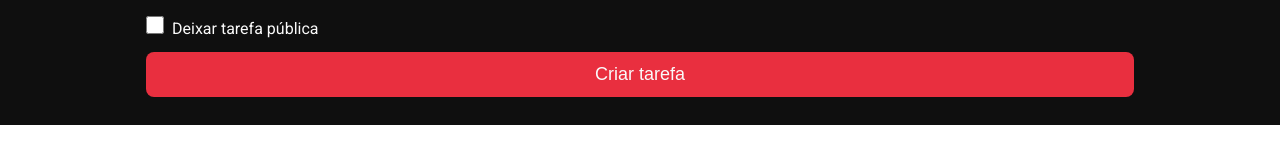
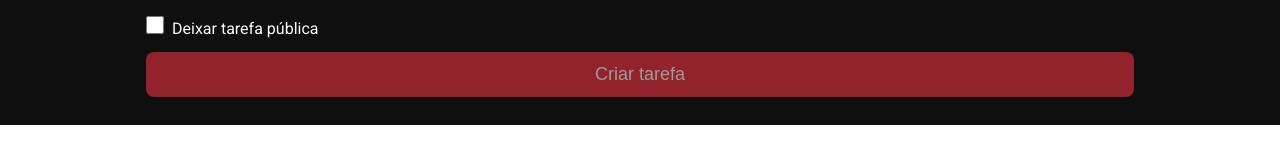
Before and after one commit to thiagodnt/dev-tasks, a Next.js app: page /dashboard in a window 1280 px wide. Shown: the part 332-479 px from the top of the page. Built offline with nearby package versions, Linux system fonts and the light colour scheme; no server answers; the database is empty; sample sign-in values are in the browser's storage.

Commit message:
feat: desabilitar botão de submit da tarefa se input estiver vazio

```diff
--- a/pages/dashboard/dashboard.module.css
+++ b/pages/dashboard/dashboard.module.css
@@ -50,8 +50,13 @@
 	transition: all 0.4s;
 }
 
-.button:hover {
+.button:hover:not(:disabled) {
 	background-color: hsl(355, 81%, 45%);
+}
+
+.button:disabled {
+	cursor: not-allowed;
+	opacity: 0.6;
 }
 
 .taskContainer {
--- a/pages/dashboard/index.tsx
+++ b/pages/dashboard/index.tsx
@@ -111,7 +111,7 @@ export default function Dashboard({ user }: DashboardProps) {
 								/>
 								<label htmlFor="public-task-checkbox">Deixar tarefa pública</label>
 							</div>
-							<button type="submit" className={styles.button}>
+							<button type="submit" className={styles.button} disabled={input.length === 0}>
 								Criar tarefa
 							</button>
 						</form>
```
